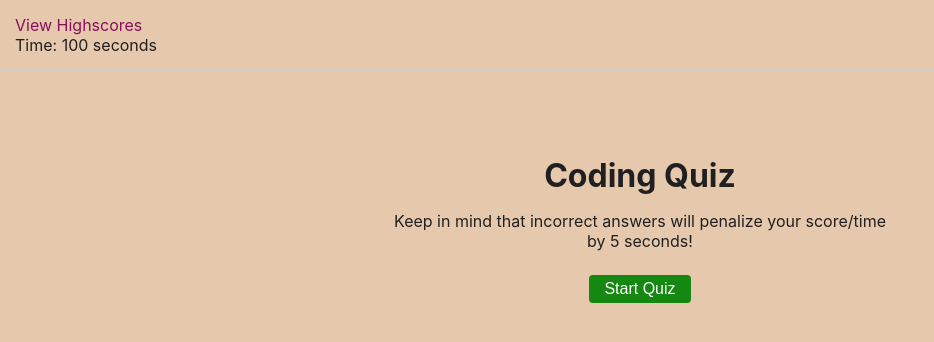
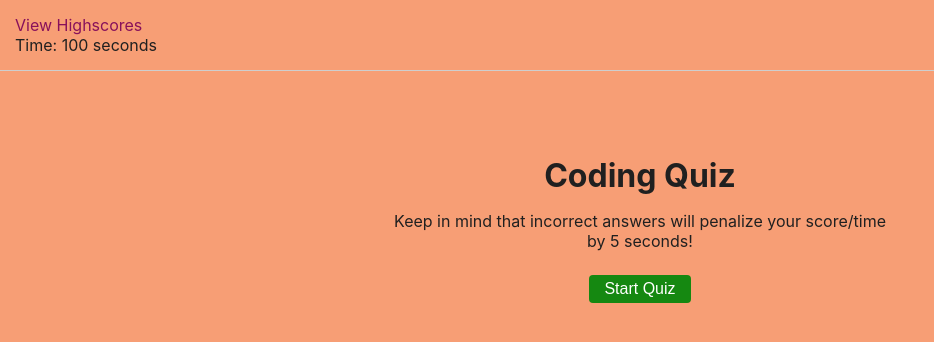
Before and after one commit to oshintonmoy/JavaScript-Quiz, a plain HTML site: page index.html in a window 1280 px wide. Shown: the whole page, without its empty margins (0-934 px from the left). Drawn offline with Linux system fonts and the light colour scheme.

Commit message:
initial CSS folder

```diff
--- a/css/style.css
+++ b/css/style.css
@@ -18,7 +18,7 @@ body {
     “Fira Sans”, “Droid Sans”, “Helvetica Neue”,
     sans-serif;
   color: #202020;
-  background-color: rgb(230, 201, 173);
+  background-color: rgb(247, 158, 117);
   box-sizing: border-box;
   margin: 0;
   height: 100%;
```
